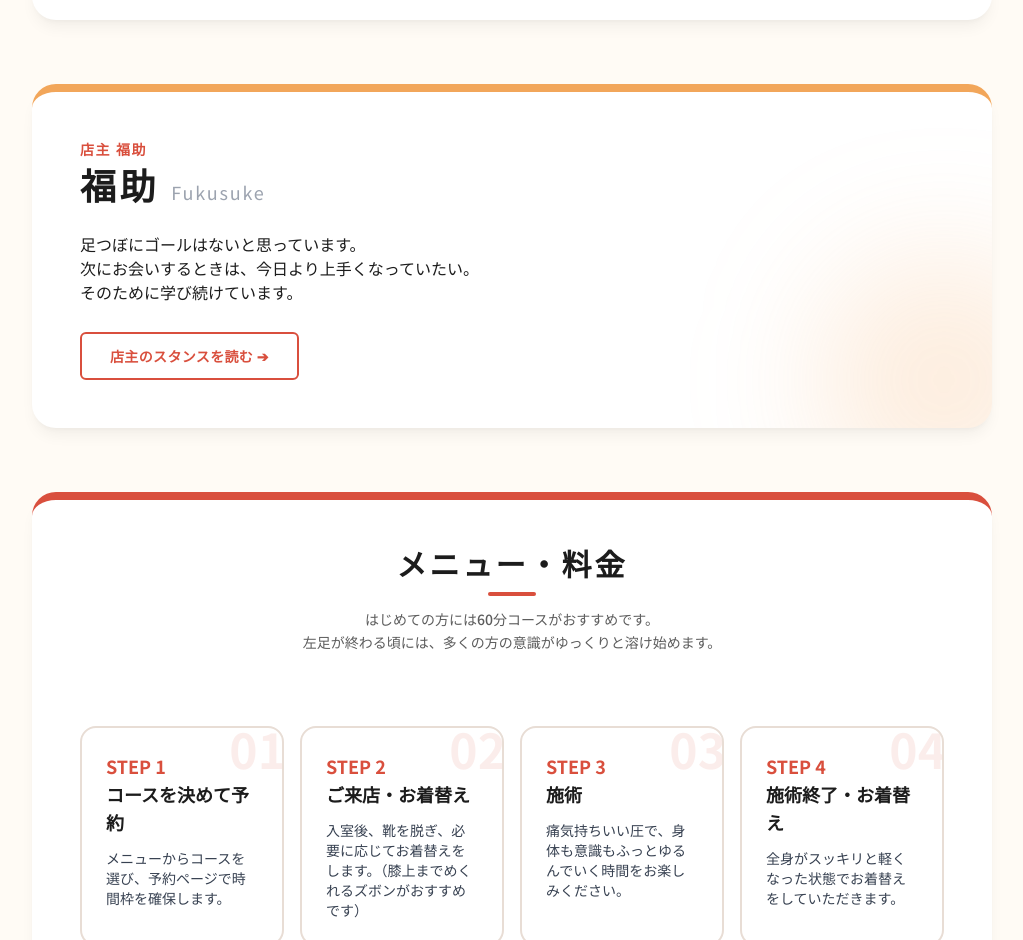
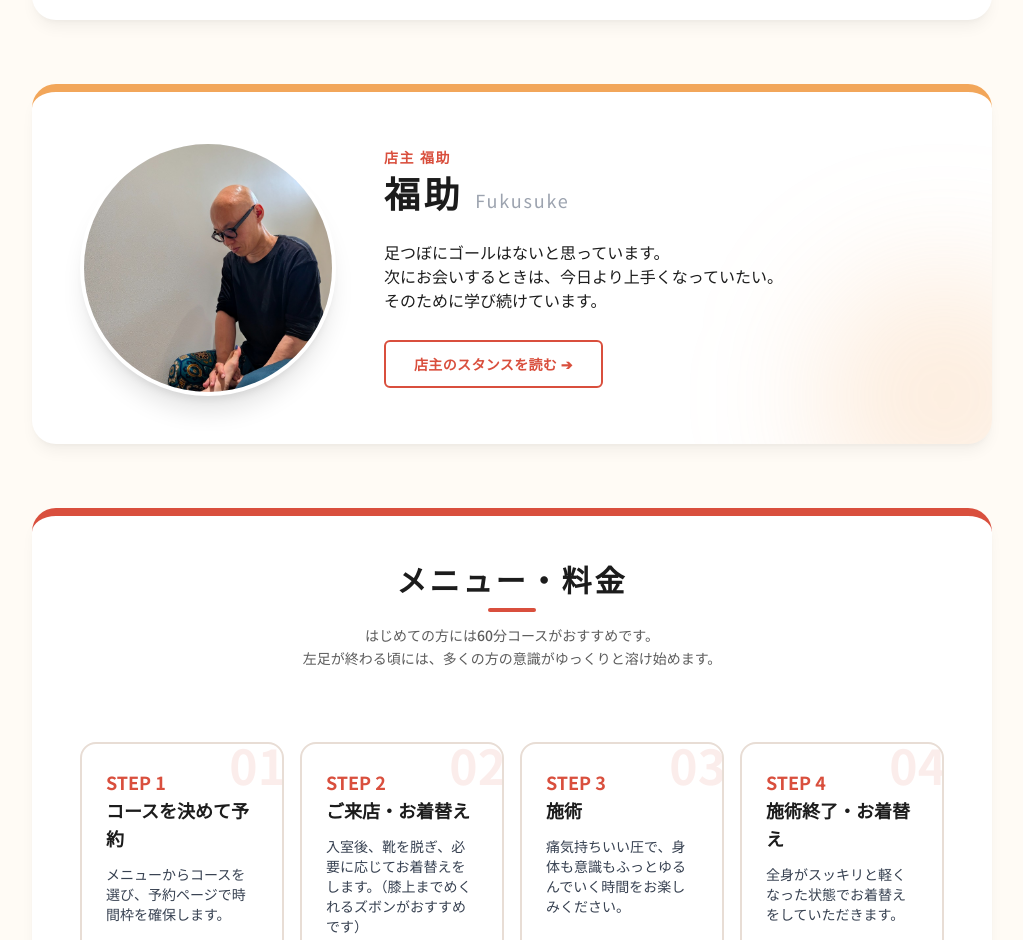
Before and after one commit to ashiyafukusuke/fukusuke2, a Next.js app: page / in a window 1280 px wide. Shown: the part 1658-2598 px from the top of the page, without its empty margins (128-1151 px from the left). Built offline with nearby package versions, Linux system fonts and the light colour scheme.

Commit message:
Add files via upload

```diff
--- a/src/components/Profile.tsx
+++ b/src/components/Profile.tsx
@@ -1,5 +1,6 @@
 "use client";
 import { motion } from "framer-motion";
+import Image from "next/image";
 
 interface ProfileProps {
   onOpenPhilosophy: () => void;
@@ -16,9 +17,16 @@ export default function Profile({ onOpenPhilosophy }: ProfileProps) {
           whileInView={{ scale: 1, opacity: 1 }}
           viewport={{ once: true }}
           transition={{ duration: 0.8, type: "spring" }}
-          style={{ display: 'none' }}
-          className="w-48 h-48 md:w-64 md:h-64 rounded-full bg-gradient-to-tr from-gray-200 to-gray-100 overflow-hidden flex-shrink-0 border-4 border-white shadow-xl"
+          className="w-48 h-48 md:w-64 md:h-64 rounded-full bg-gray-100 overflow-hidden flex-shrink-0 border-4 border-white shadow-xl relative"
         >
+          <Image
+            src="/profile.jpg"
+            alt="店主 福助"
+            fill
+            sizes="(max-width: 768px) 192px, 256px"
+            className="object-cover"
+            priority
+          />
         </motion.div>
 
         <motion.div
```
Also changed, not shown: public/profile.jpg (added).
